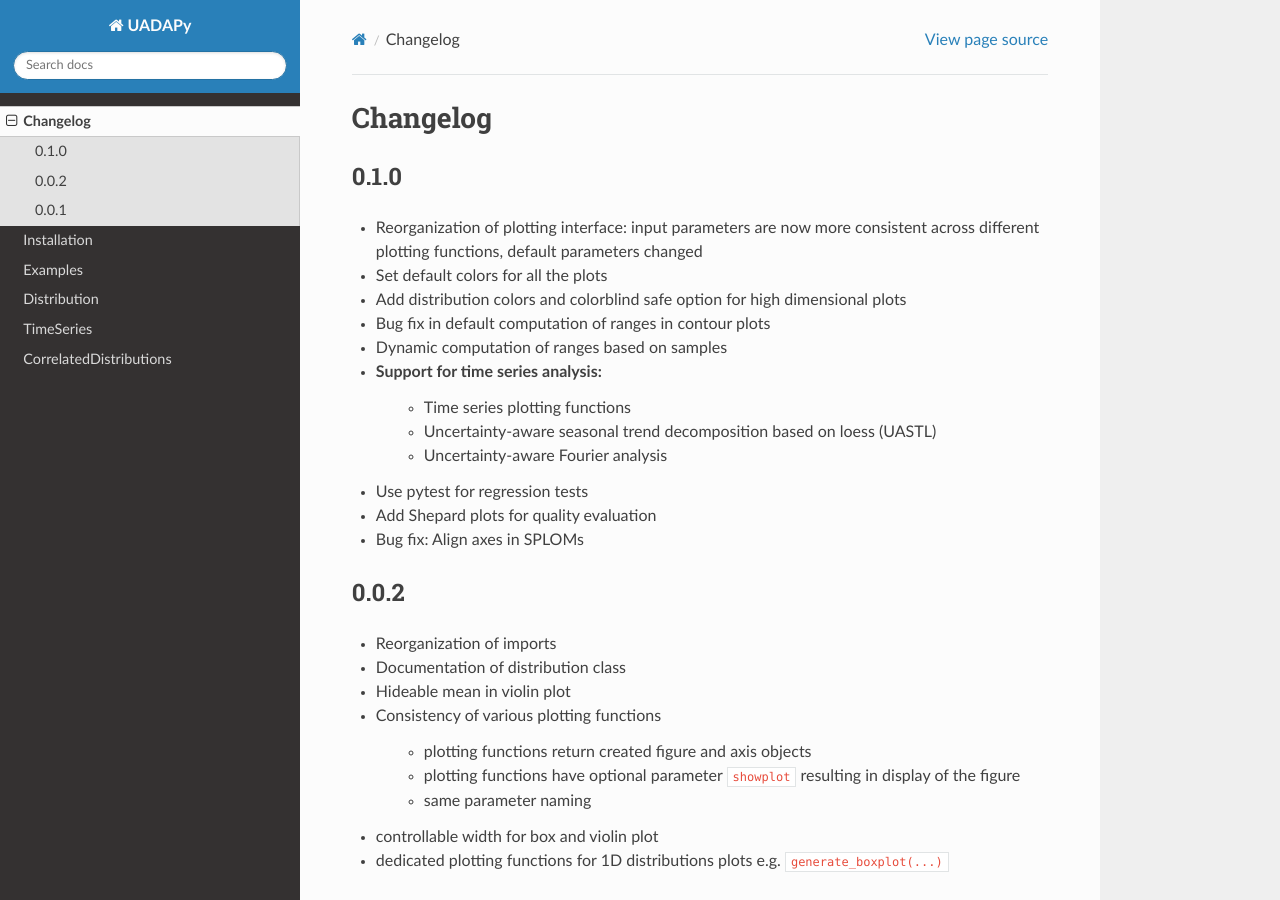
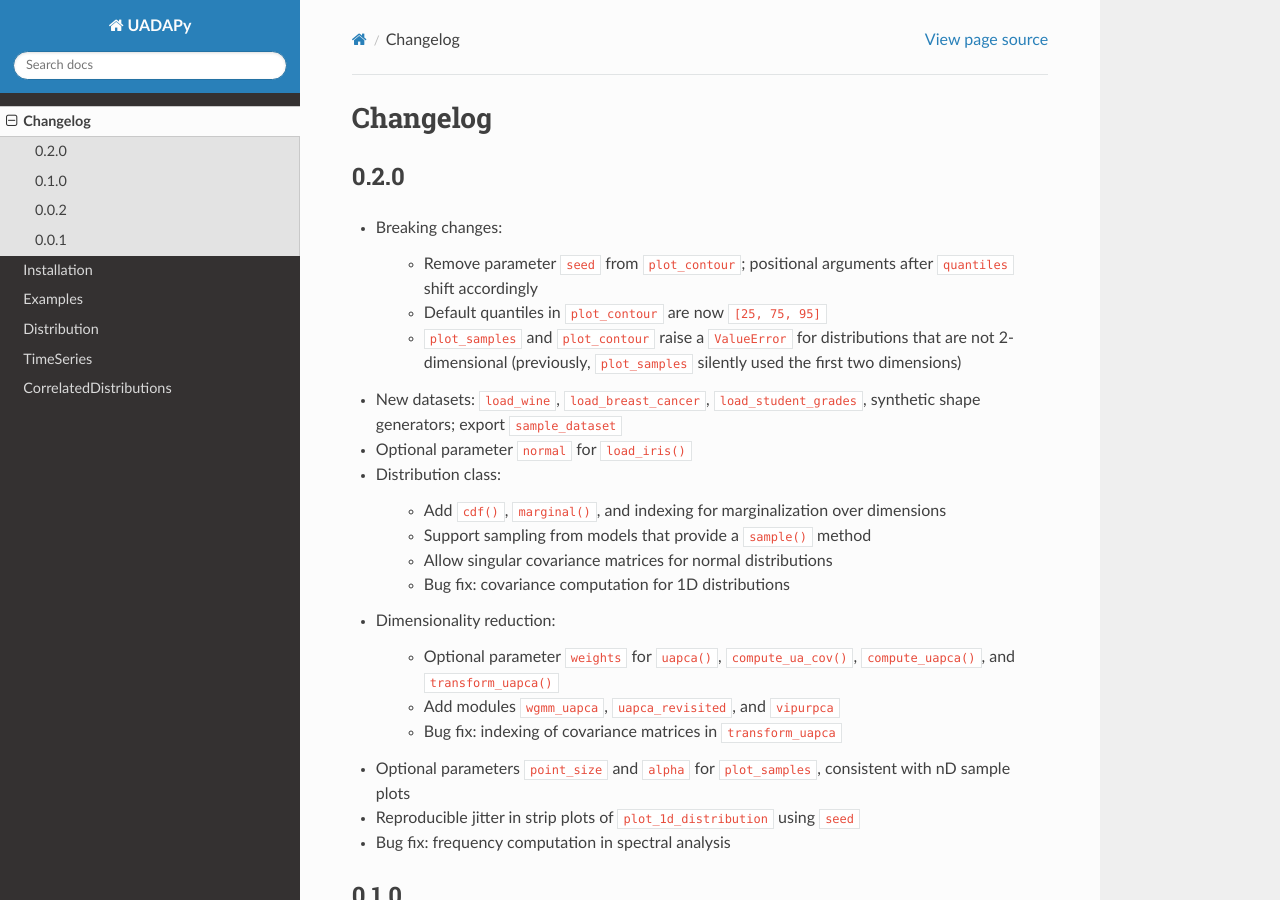
Before and after one commit to UniStuttgart-VISUS/uadapy, a Sphinx documentation site: the page built from docs/changelog.rst, in a window 1280 px wide and 900 px high. Built offline with Sphinx 7.4.7 and the Read the Docs theme 3.1.0, drawn with Linux system fonts in a browser that asks for light colours.

Commit message:
Update changelog, rerun demo notebook

```diff
--- a/docs/changelog.rst
+++ b/docs/changelog.rst
@@ -1,6 +1,35 @@
 =========
 Changelog
 =========
+0.2.0
+----
+
+* Breaking changes:
+
+    * Remove parameter :code:`seed` from :code:`plot_contour`; positional arguments after :code:`quantiles` shift accordingly
+    * Default quantiles in :code:`plot_contour` are now :code:`[25, 75, 95]`
+    * :code:`plot_samples` and :code:`plot_contour` raise a :code:`ValueError` for distributions that are not 2-dimensional (previously, :code:`plot_samples` silently used the first two dimensions)
+
+* New datasets: :code:`load_wine`, :code:`load_breast_cancer`, :code:`load_student_grades`, synthetic shape generators; export :code:`sample_dataset`
+* Optional parameter :code:`normal` for :code:`load_iris()`
+* Distribution class:
+
+    * Add :code:`cdf()`, :code:`marginal()`, and indexing for marginalization over dimensions
+    * Support sampling from models that provide a :code:`sample()` method
+    * Allow singular covariance matrices for normal distributions
+    * Bug fix: covariance computation for 1D distributions
+
+* Dimensionality reduction:
+
+    * Optional parameter :code:`weights` for :code:`uapca()`, :code:`compute_ua_cov()`, :code:`compute_uapca()`, and :code:`transform_uapca()`
+    * Add modules :code:`wgmm_uapca`, :code:`uapca_revisited`, and :code:`vipurpca`
+    * Bug fix: indexing of covariance matrices in :code:`transform_uapca`
+
+* Optional parameters :code:`point_size` and :code:`alpha` for :code:`plot_samples`, consistent with nD sample plots
+* Reproducible jitter in strip plots of :code:`plot_1d_distribution` using :code:`seed`
+* Bug fix: frequency computation in spectral analysis
+
+
 0.1.0
 ----
 
@@ -10,6 +39,7 @@ Changelog
 * Bug fix in default computation of ranges in contour plots
 * Dynamic computation of ranges based on samples
 * Support for time series analysis:
+
     * Time series plotting functions
     * Uncertainty-aware seasonal trend decomposition based on loess (UASTL)
     * Uncertainty-aware Fourier analysis
```
Also changed, not shown: 1 other file.
